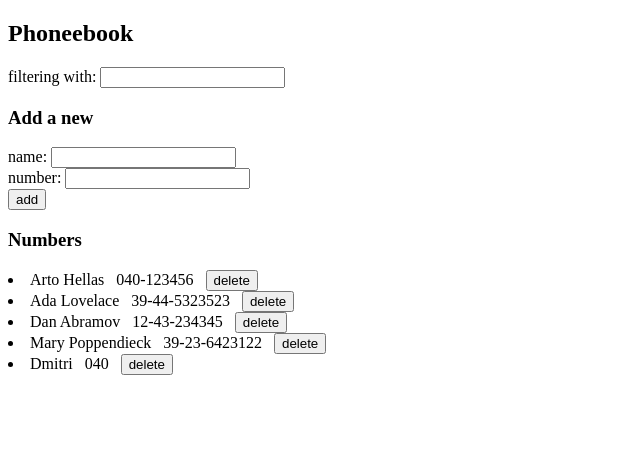
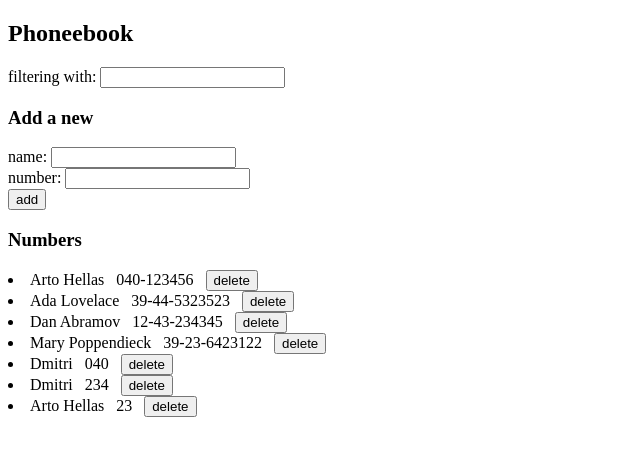
Before and after one commit to Dmitri9149/React-applications, a React (Create React App) app in the folder phonebook/: page / in a window 1280 px wide. Shown: the top 456 px of the page, without its empty margins (0-640 px from the left). Built offline with nearby package versions, Linux system fonts and the light colour scheme; data requests are answered from the project's data file.

Commit message:
typo eliminated, person.id is returned

```diff
--- a/phonebook/db.json
+++ b/phonebook/db.json
@@ -24,6 +24,16 @@
       "name": "Dmitri",
       "number": "040",
       "id": "Dmitri"
+    },
+    {
+      "name": "Dmitri",
+      "number": "234",
+      "id": 5
+    },
+    {
+      "name": "Arto Hellas",
+      "number": "23",
+      "id": 6
     }
   ]
 }
--- a/phonebook/src/App.js
+++ b/phonebook/src/App.js
@@ -31,7 +31,7 @@ const App = () => {
       number: newNumber
     }
     if (!existingItem(personObject)) {
-      personServicecd
+      personService
         .create(personObject)
           .then(returnedPerson =>
             setPersons(persons.concat(returnedPerson)))
```
